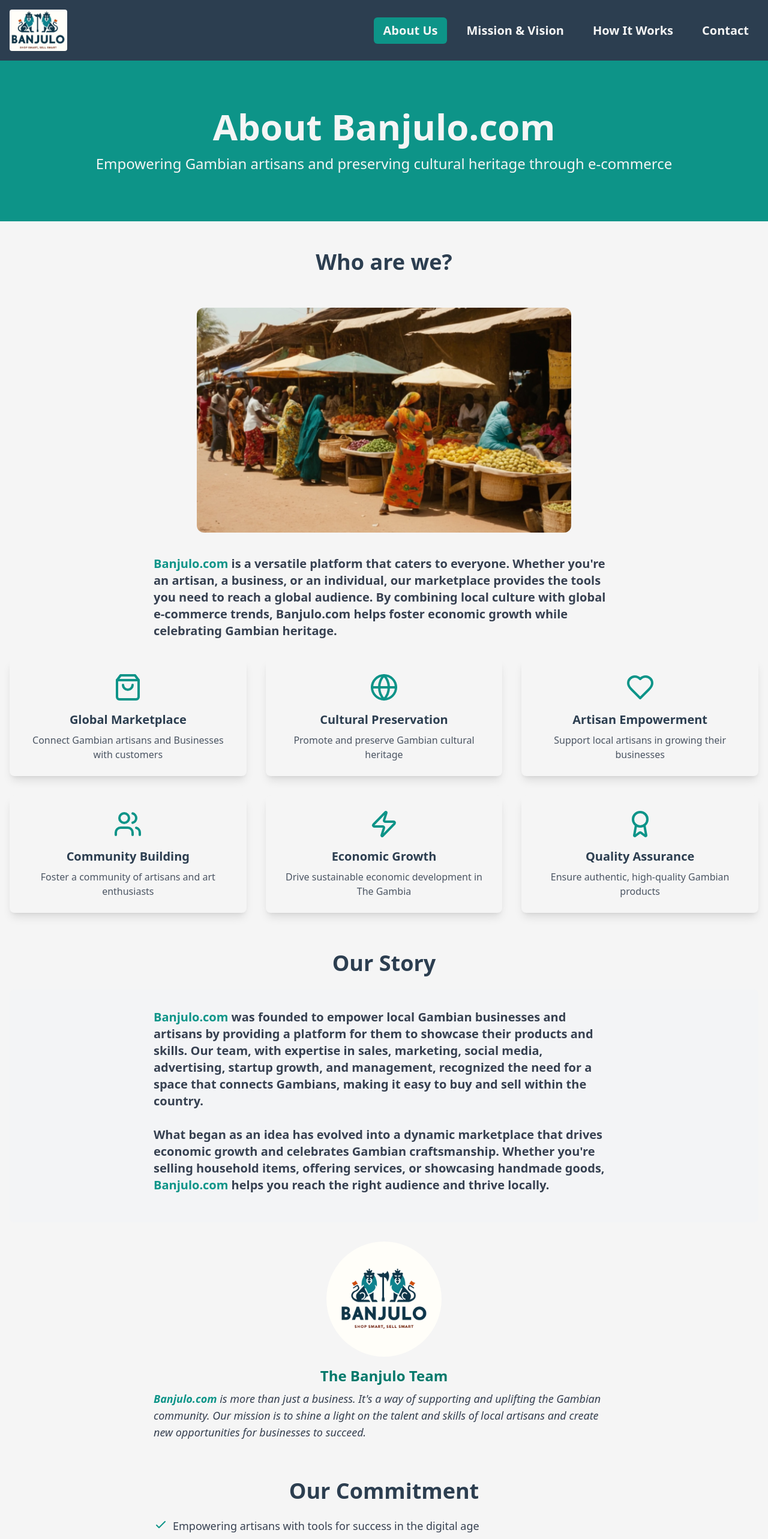
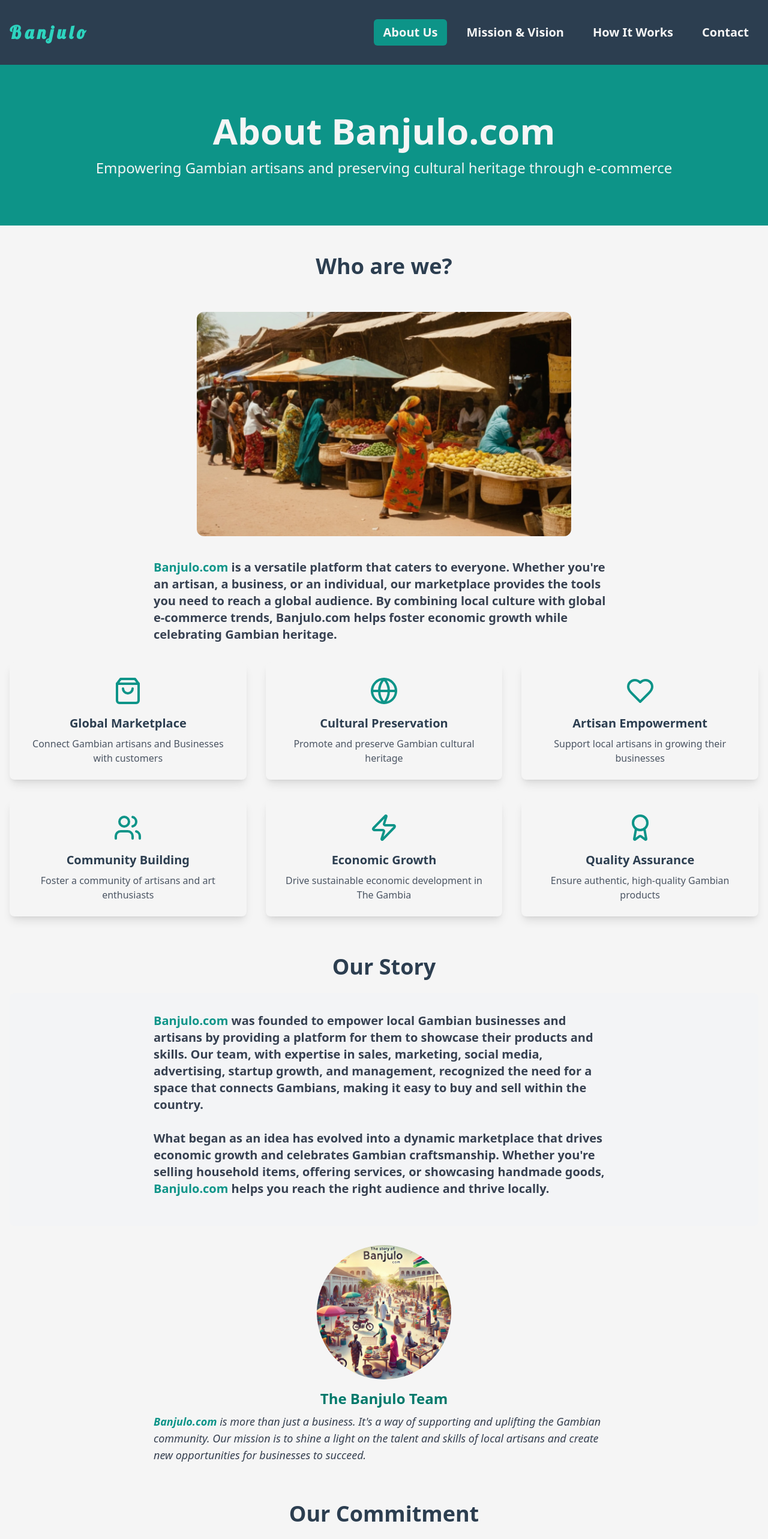
Before and after one commit to hafizasad419/Banjulo, a React (Vite) app: page /about in a window 1280 px wide. Shown: the top 2566 px of the page at 60% size. Built offline with nearby package versions, Linux system fonts and the light colour scheme.

Commit message:
update logo in navbar, footer and about us page

```diff
--- a/index.html
+++ b/index.html
@@ -1,16 +1,23 @@
 <!doctype html>
 <html lang="en">
+
 <head>
   <meta charset="UTF-8" />
   <link rel="preconnect" href="https://fonts.googleapis.com">
   <link rel="preconnect" href="https://fonts.gstatic.com" crossorigin>
-<link href="https://fonts.googleapis.com/css2?family=Poppins:ital,wght@0,100;0,200;0,300;0,400;0,500;0,600;0,700;0,800;0,900;1,100;1,200;1,300;1,400;1,500;1,600;1,700;1,800;1,900&display=swap" rel="stylesheet">
+  <link
+    href="https://fonts.googleapis.com/css2?family=Poppins:ital,wght@0,100;0,200;0,300;0,400;0,500;0,600;0,700;0,800;0,900;1,100;1,200;1,300;1,400;1,500;1,600;1,700;1,800;1,900&display=swap"
+    rel="stylesheet">
+  <link href="https://fonts.googleapis.com/css2?family=Archivo+Black&family=Lobster&display=swap" rel="stylesheet">
+
   <link rel="icon" type="image/png" href="/favicon.png" />
   <meta name="viewport" content="width=device-width, initial-scale=1.0" />
   <title>Banjulo</title>
 </head>
+
 <body>
   <div id="root"></div>
   <script type="module" src="/src/main.jsx"></script>
 </body>
+
 </html>
--- a/src/components/About/About.jsx
+++ b/src/components/About/About.jsx
@@ -123,9 +123,9 @@
           </motion.div>
           <motion.div variants={fadeIn} className="text-center">
             <img
-              src={`/logo.jpg`}
+              src={`/story.jpg`}
               alt="Assan Jeng"
-              className="w-48 h-48 rounded-full mx-auto mb-4 object-cover"
+              className="w-56 h-56 rounded-full mx-auto mb-4 object-cover"
             />
             <a href='https://www.linkedin.com/company/banjulo' target='_blank' className='text-2xl mb-2 text-teal-500 font-bold'>The Banjulo Team</a>
             <blockquote className="italic text-lg text-gray-700 max-w-3xl mx-auto my-2  text-left">
--- a/src/components/Footer/Footer.jsx
+++ b/src/components/Footer/Footer.jsx
@@ -43,11 +43,12 @@
       <div className="container mx-auto px-4">
         <div className="flex flex-col lg:flex-row lg:justify-between">
           <div className="mb-8 lg:mb-0">
-            <Link to="/" className="text-2xl font-bold text-teal-400 transition-colors duration-300">
-              <img
-                className='rounded w-24'
-                src={`/logo-cropped.jpg`} alt="" />
-            </Link>
+          <Link to="/" className="font-lobster md:text-3xl text-2xl font-extrabold text-teal-400 hover:text-gray-300 transition-colors duration-300">
+          {/* <img
+          className='rounded w-24'
+          src={`/logo-cropped.jpg`} alt="" /> */}
+          B a n j u l o
+        </Link>
           </div>
           <div className="grid grid-cols-1 md:grid-cols-2 lg:grid-cols-3 gap-8">
             {footerLinks.map((section, index) => (
--- a/src/components/Navbar/Navbar.jsx
+++ b/src/components/Navbar/Navbar.jsx
@@ -15,11 +15,12 @@
 
   return (
     <header className="bg-navy-500 shadow-md">
-      <div className="container mx-auto px-4 py-4 flex justify-between items-center">
-        <Link to="/" className="text-2xl font-bold text-teal-400 transition-colors duration-300">
-          <img
+      <div className="container mx-auto px-4 py-6 flex justify-between items-center">
+        <Link to="/" className="font-lobster md:text-3xl text-2xl font-extrabold text-teal-400 hover:text-gray-300 transition-colors duration-300">
+          {/* <img
           className='rounded w-24'
-          src={`/logo-cropped.jpg`} alt="" />
+          src={`/logo-cropped.jpg`} alt="" /> */}
+          B a n j u l o
         </Link>
 
         <nav className="hidden md:flex space-x-4 py-2">
--- a/src/index.css
+++ b/src/index.css
@@ -109,3 +109,15 @@
     font-weight: 900;
     font-style: italic;
   }
+
+  .archivo-black-regular {
+    font-family: "Archivo Black", sans-serif;
+    font-weight: 400;
+    font-style: normal;
+  }
+
+  .lobster-regular {
+    font-family: "Lobster", sans-serif;
+    font-weight: 400;
+    font-style: normal;
+  }
--- a/tailwind.config.js
+++ b/tailwind.config.js
@@ -8,6 +8,8 @@
     extend: {
       fontFamily: {
         poppins: ['Poppins', 'sans-serif'],
+        archivo: ['Archivo Black', 'sans-serif'],
+        lobster: ['Lobster', 'sans-serif'],
       },
       colors: {
         teal: {
```
Also changed, not shown: public/story.jpg (added). Lines whose indentation alone changed are shown as unchanged.
